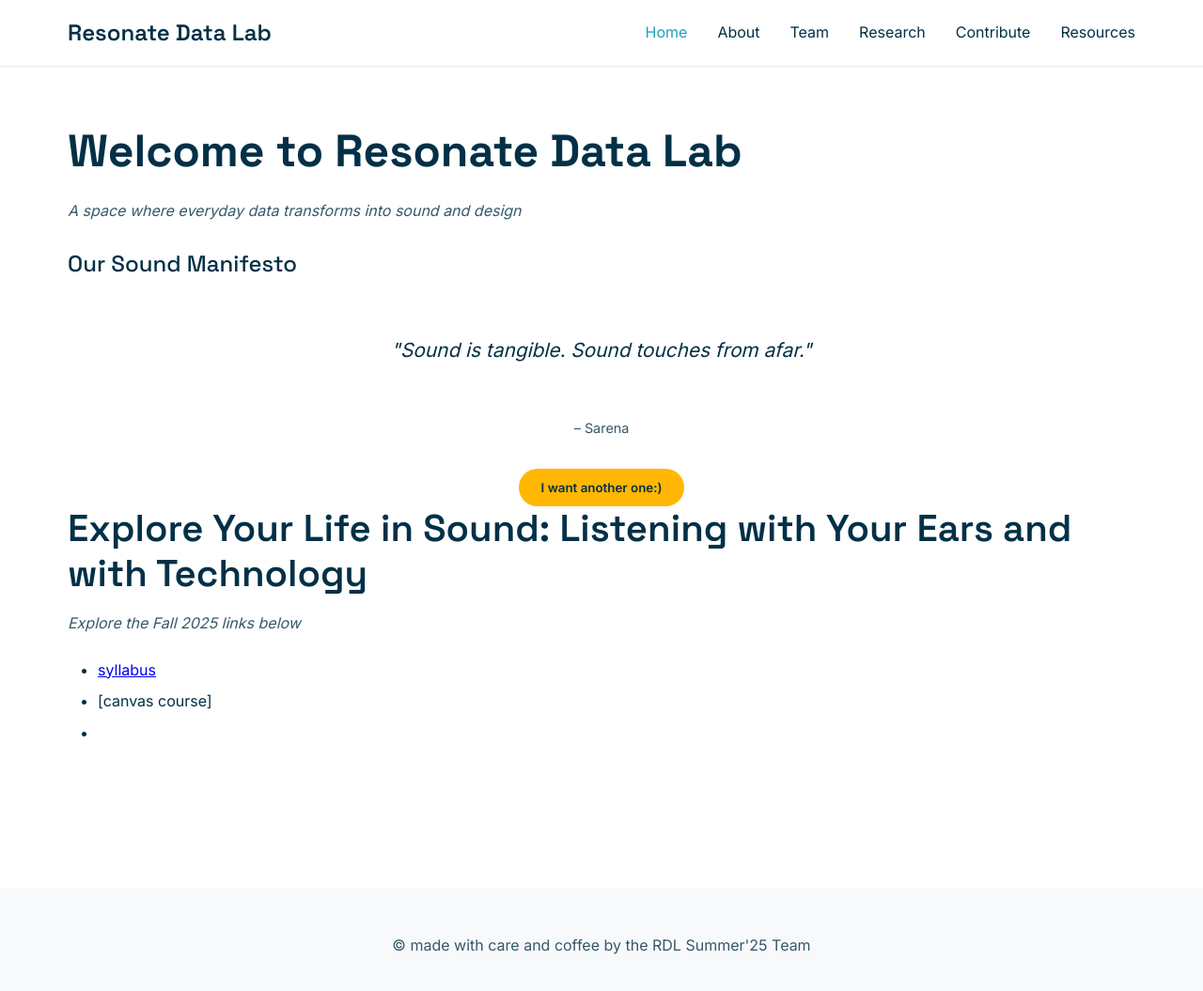
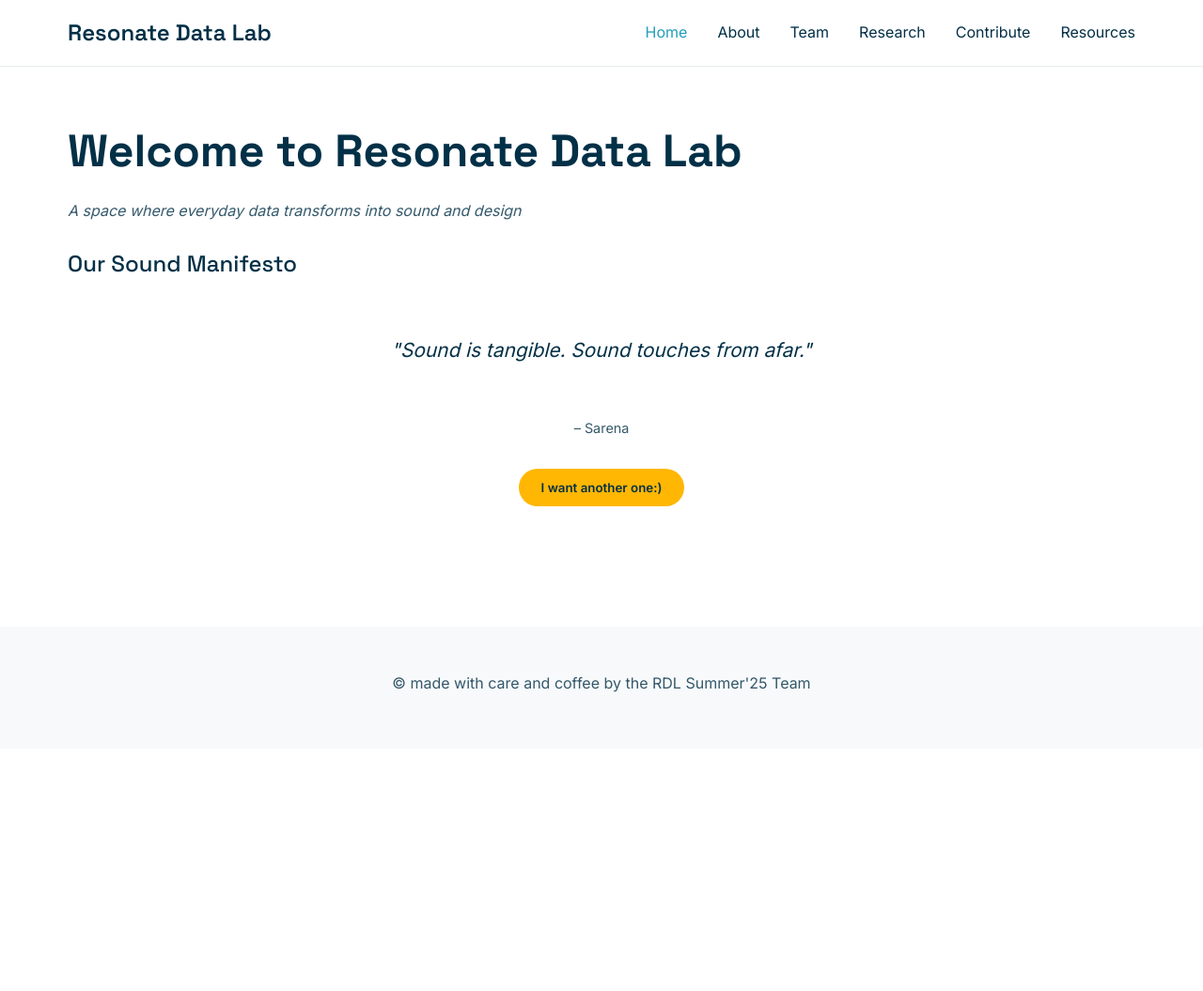
Before and after one commit to a421loop/Resonate-Data-Lab-Website-STRUCTURE, a Jekyll site: the page built from index.md, in a window 1280 px wide and 1075 px high. Shown: the top 1055 px of the window at 94% size. Built offline with Jekyll 4.4.1, drawn with Linux system fonts in a browser that asks for light colours.

Commit message:
Update index.md

```diff
--- a/index.md
+++ b/index.md
@@ -15,10 +15,3 @@ title: Resonate Data Lab
     <button class="new-quote-btn" onclick="randomizeManifesto()">I want another one:)</button>
   </div>
 </div>
-
-## Explore Your Life in Sound: Listening with Your Ears and with Technology
-
-*Explore the Fall 2025 links below*
-- [syllabus](https://docs.google.com/document/d/1xupQy83nfSL-MqOwzLhr6ElUiEZa6HwEdW2dzIuvONg/edit?tab=t.0#heading=h.d36dffgjw5gi)
-- [canvas course]
--
```
